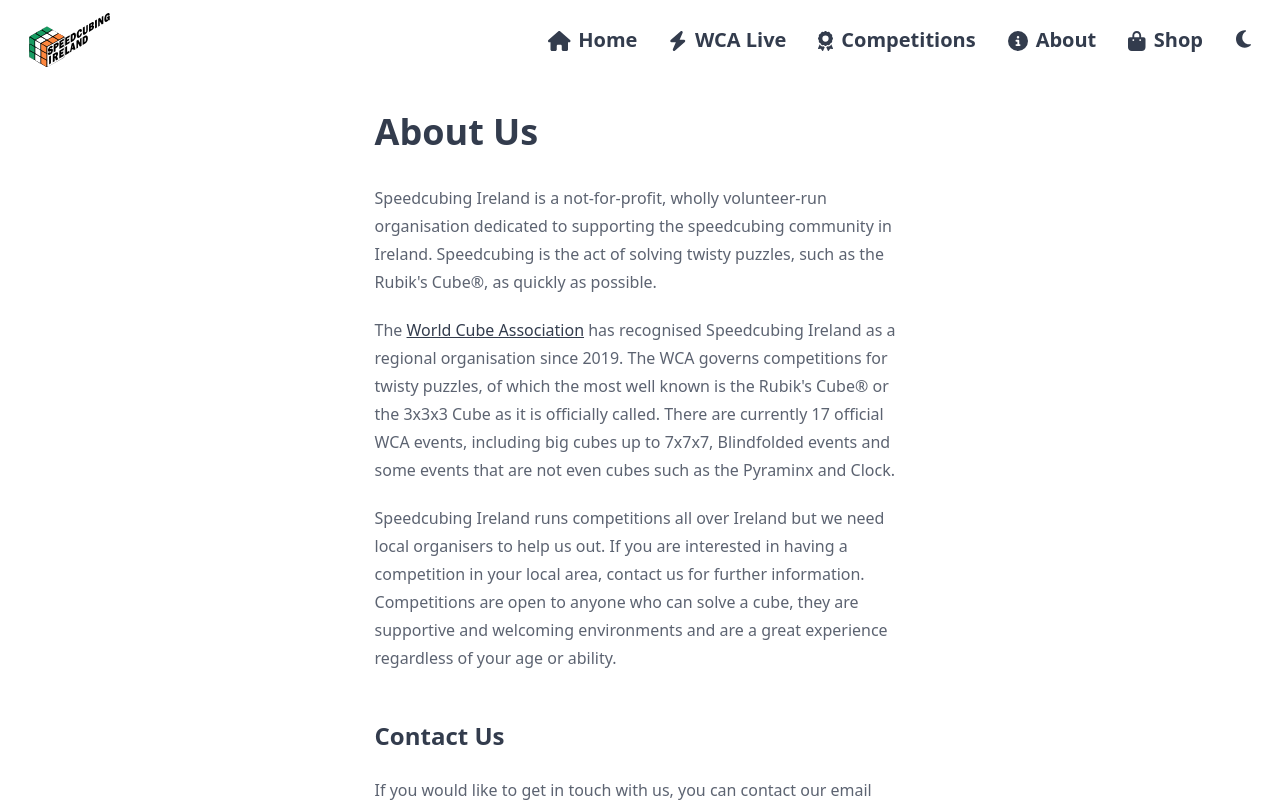
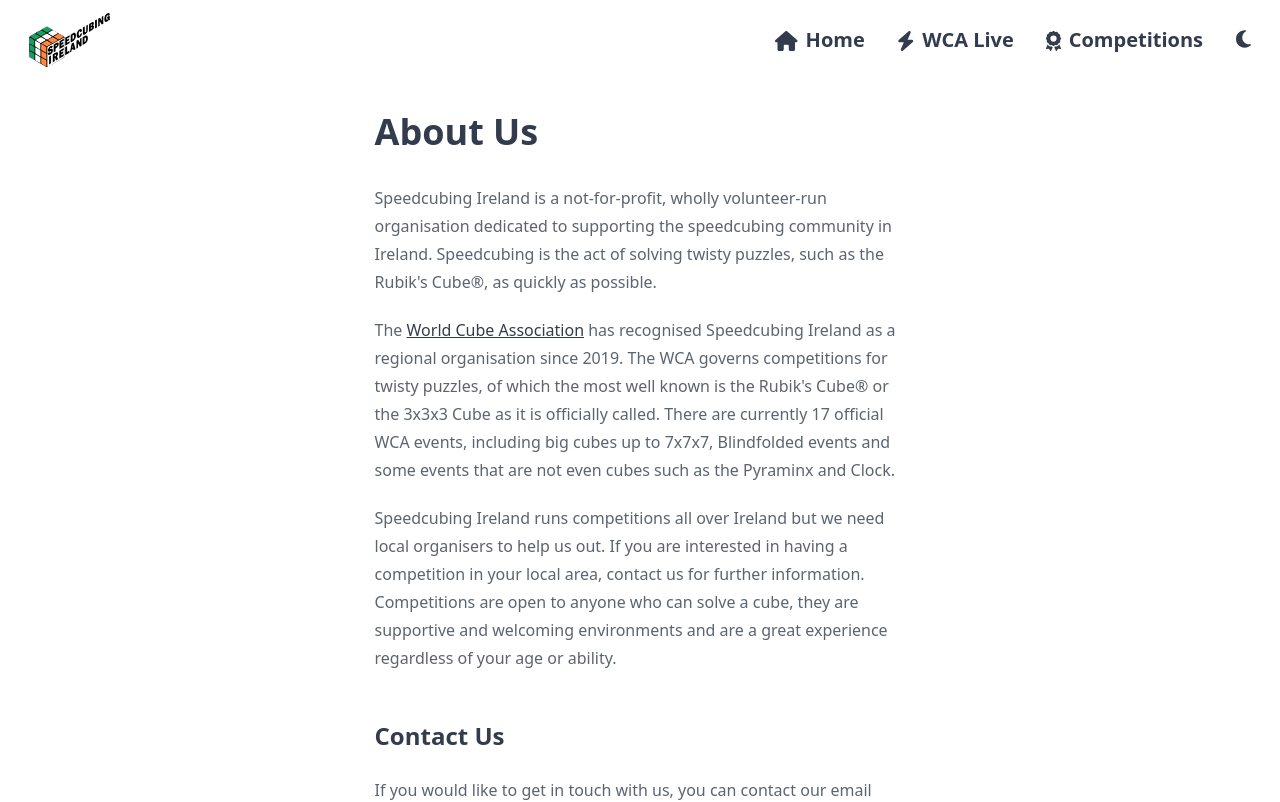
Before and after one commit to speedcubing-ireland/speedcubingireland.com, a Next.js app: page /posts/about in a window 1280 px wide. Shown: the top 802 px of the page. Built offline with nearby package versions, Linux system fonts and the light colour scheme.

Commit message:
Make navbar show home and not shop

```diff
--- a/components/layout/Layout.tsx
+++ b/components/layout/Layout.tsx
@@ -5,10 +5,9 @@
 interface LayoutProps {
   title?: string | undefined;
   children?: JSX.Element | JSX.Element[] | undefined;
-  home?: boolean;
 }
 
-function Layout({ title, children, home }: LayoutProps) {
+function Layout({ title, children }: LayoutProps) {
   const pageTitle = title ? `${title} | Speedcubing Ireland` : 'Speedcubing Ireland';
 
   // TODO: add proper meta tags
@@ -20,7 +19,7 @@
         <link rel="icon" href="/favicon.ico" />
       </Head>
       <main>
-        <Navbar home={home} />
+        <Navbar />
         {children}
         <Footer />
       </main>
--- a/components/layout/Navbar.tsx
+++ b/components/layout/Navbar.tsx
@@ -1,22 +1,24 @@
 /* eslint-disable jsx-a11y/no-noninteractive-tabindex */ // daisyUI uses tabIndex
 import {
-  faAward, faBagShopping, faBars, faBolt, faCircleInfo, faHome, faMoon, faSun,
+  faAward, faBars, faBolt, faCircleInfo, faHome, faMoon, faSun,
 } from '@fortawesome/free-solid-svg-icons';
 import Link from 'next/link';
 import { FontAwesomeIcon } from '@fortawesome/react-fontawesome';
 import { useTheme } from 'next-themes';
 import { useEffect, useState } from 'react';
-import { IRISH_COMPS_URL, SHOPIFY_STORE_URL } from '../../utils/constants';
+import { useRouter } from 'next/router';
+import { IRISH_COMPS_URL } from '../../utils/constants';
 import Logo from '../../public/logos/speedcubing-ireland-logo.svg';
 import DarkLogo from '../../public/logos/speedcubing-ireland-logo-dark.svg';
 import { isThemeDark } from '../../utils/theme';
 
-function Navbar({ home }: { home?: boolean }) {
+function Navbar() {
   const { resolvedTheme, setTheme } = useTheme();
   const [mounted, setMounted] = useState(false);
 
   const isDark = mounted && isThemeDark(resolvedTheme);
 
+  const router = useRouter();
   useEffect(() => setMounted(true), []);
 
   const themeButton = (classes: string) => {
@@ -43,6 +45,11 @@
 
   const navbarItems = [
     {
+      text: 'Home',
+      icon: faHome,
+      url: '/',
+    },
+    {
       text: 'WCA Live',
       icon: faBolt,
       url: '/redirects/wca-live',
@@ -56,21 +63,9 @@
       text: 'About',
       icon: faCircleInfo,
       url: '/posts/about',
-    },
-    {
-      text: 'Shop',
-      icon: faBagShopping,
-      url: SHOPIFY_STORE_URL,
-    },
-  ];
+    }
+  ].filter((item) => router.pathname !== item.url);
 
-  if (!home) {
-    navbarItems.unshift({
-      text: 'Home',
-      icon: faHome,
-      url: '/',
-    });
-  }
 
   const navbarListItems = (classes: string) => navbarItems.map((item) => (
     <li className={classes} key={item.text}>
--- a/pages/index.tsx
+++ b/pages/index.tsx
@@ -32,7 +32,7 @@
   let simplifiedProducts: SimplifiedProduct[] = [];
   const shopifyProducts = session && shopify && await shopify.rest.Product.all({ session });
   if (shopifyProducts) {
-    simplifiedProducts = shopifyProducts
+    simplifiedProducts = shopifyProducts.data
       .filter((product) => product.status === 'active')
       .map(simplifyShopifyProduct);
   }
@@ -51,7 +51,7 @@
   products,
 }: InferGetStaticPropsType<typeof getStaticProps>) {
   return (
-    <Layout home>
+    <Layout>
       <Head>
         <title>Speedcubing Ireland</title>
         <meta name="description" content="Speedcubing Ireland aims to support the growth of the Irish speedcubing community by provide information about cubing and organising WCA competitions." />
```
